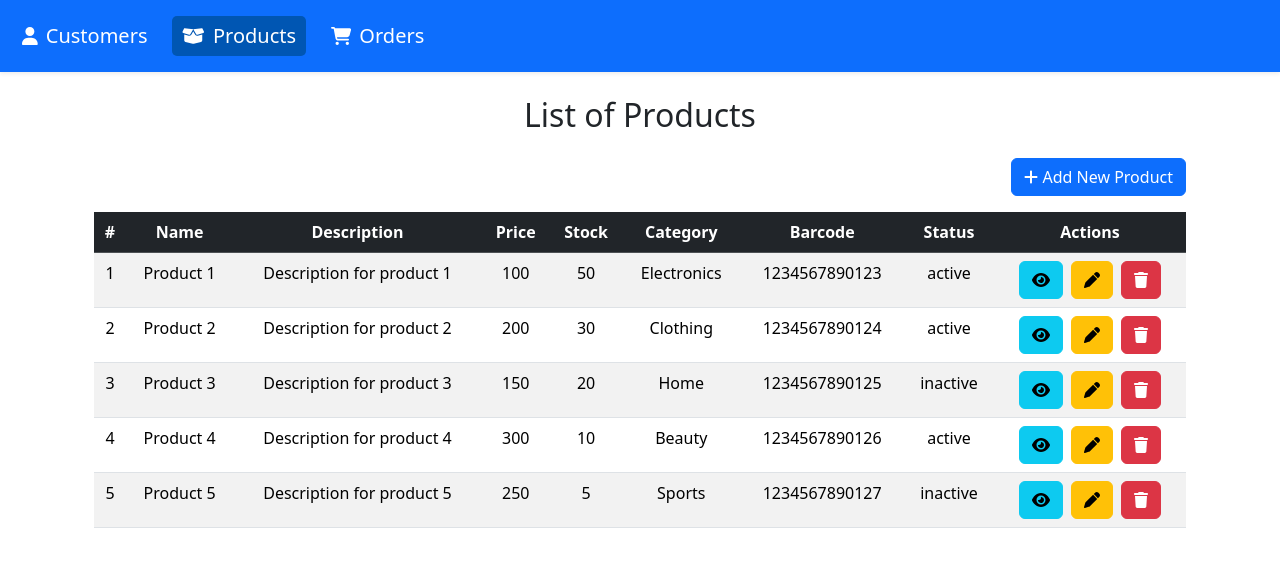
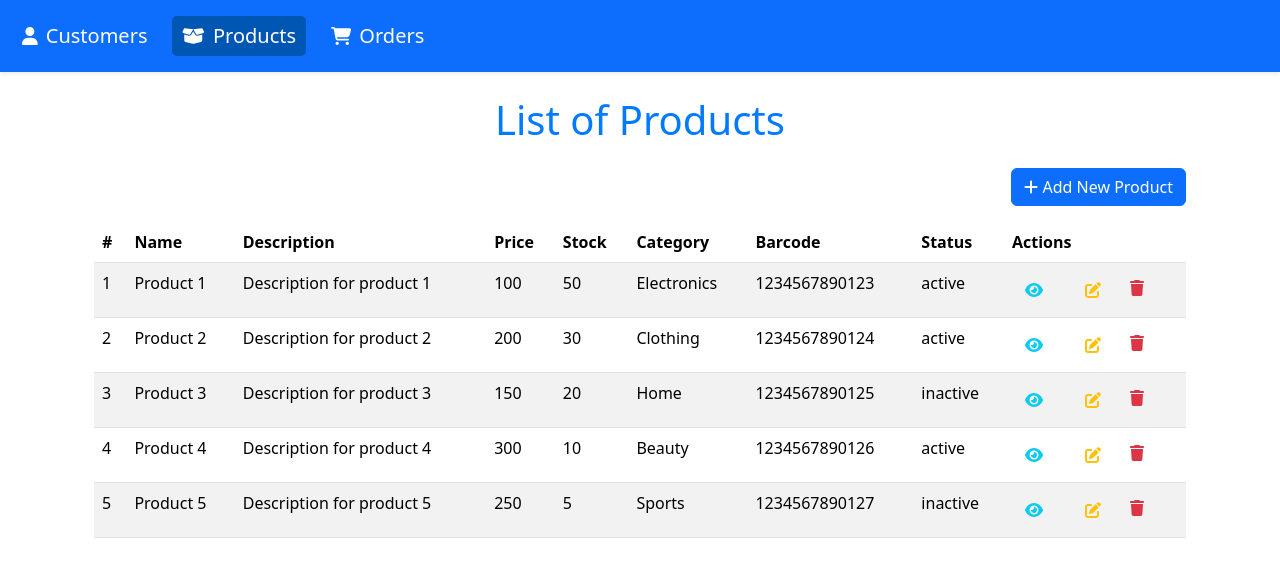
Before and after one commit to OusmaneLyDev/application-frontend-dynamique, a Vue app: page /products in a window 1280 px wide. Shown: the top 576 px of the page. Built offline with nearby package versions, Linux system fonts and the light colour scheme.

Commit message:
Unifier les buttons

```diff
--- a/src/router/index.js
+++ b/src/router/index.js
@@ -1,6 +1,5 @@
 import { createRouter, createWebHistory } from 'vue-router';
 import CustomersView from '@/views/CustomersView.vue';
-// import OrdersView from '@/views/OrdersView.vue';
 import ProductsView from '@/views/ProductsView.vue';
 import AddOrder from '../components/orders/AddOrder.vue';
 import ViewOrder from '../components/orders/ViewOrder.vue';
@@ -17,11 +16,6 @@ const routes = [
     component: CustomersView
   },
   { path: '/orders', name: 'ListOrders', component: ListOrder },
-  // {
-  //   path: '/orders',
-  //   name: 'Orders',
-  //   component: OrdersView
-  // },
   {
     path: '/order-view/:id',
     name: 'order-view',
--- a/src/views/CustomersView.vue
+++ b/src/views/CustomersView.vue
@@ -9,8 +9,8 @@
       </button>
     </div>
     <div class="table-responsive">
-      <table class="table table-striped table-hover text-center table-transparent">
-        <thead class="table-dark">
+      <table class="table table-striped">
+        <thead>
           <tr>
             <th>#</th>
             <th>Name</th>
@@ -27,16 +27,14 @@
             <td>{{ customer.address }}</td>
             <td>{{ customer.email }}</td>
             <td>{{ customer.phone }}</td>
-            <td>
-              <button class="btn btn-info me-2" @click="openModal('view', customer)">
+            <td class="actions">
+              <button class="btn btn-link text-info me-2" @click="openModal('view', customer)">
                 <font-awesome-icon :icon="['fas', 'eye']" />
               </button>
-              <button class="btn btn-warning me-2" @click="openModal('edit', customer)">
-                <font-awesome-icon :icon="['fas', 'pen']" />
+              <button class="btn btn-link text-warning me-2" @click="openModal('edit', customer)">
+                <font-awesome-icon icon="edit" class="text-warning me-2" />
               </button>
-              <button class="btn btn-danger" @click="confirmDelete(customer.id)">
-                <font-awesome-icon :icon="['fas', 'trash']" />
-              </button>
+              <font-awesome-icon icon="trash" class="text-danger cursor-pointer" @click="confirmDelete(order)" />
             </td>
           </tr>
         </tbody>
--- a/src/views/ProductsView.vue
+++ b/src/views/ProductsView.vue
@@ -9,8 +9,8 @@
       </button>
     </div>
     <div class="table-responsive">
-      <table class="table table-striped table-hover text-center table-transparent">
-        <thead class="table-dark">
+      <table class="table table-striped">
+        <thead>
           <tr>
             <th>#</th>
             <th>Name</th>
@@ -34,15 +34,13 @@
             <td>{{ product.barcode }}</td>
             <td>{{ product.status }}</td>
             <td class="actions">
-              <button class="btn btn-info me-2" @click="openModal('view', product)">
-                <font-awesome-icon :icon="['fas', 'eye']" />
+              <button class="btn btn-link text-info me-2" @click="openModal('view', product)">
+                <font-awesome-icon icon="eye" class="text-info me-2" />
               </button>
-              <button class="btn btn-warning me-2" @click="openModal('edit', product)">
-                <font-awesome-icon :icon="['fas', 'pen']" />
+              <button class="btn btn-link text-warning me-2" @click="openModal('edit', product)">
+                <font-awesome-icon icon="edit" class="text-warning me-2" />
               </button>
-              <button class="btn btn-danger" @click="confirmDelete(product.id)">
-                <font-awesome-icon :icon="['fas', 'trash']" />
-              </button>
+              <font-awesome-icon icon="trash" class="text-danger cursor-pointer" @click="confirmDelete(order)" />
             </td>
           </tr>
         </tbody>
@@ -174,7 +172,7 @@ const handleSubmit = () => {
   closeModal();
 };
 
-// Confirm delete action
+// Confirm deletion
 const confirmDelete = (id) => {
   if (confirm('Are you sure you want to delete this product?')) {
     products.value = products.value.filter(product => product.id !== id);
@@ -184,16 +182,20 @@ const confirmDelete = (id) => {
 // Close modal
 const closeModal = () => {
   showModal.value = false;
-  modalType.value = '';
 };
-
 </script>
 
 <style scoped>
+.table-transparent {
+  background-color: rgba(255, 255, 255, 0.8);
+}
+.table-transparent th, .table-transparent td {
+  border: none;
+}
 .title {
-  font-size: 2rem;
+  color: #007bff;
 }
-.table-transparent {
-  background-color: transparent;
+.cursor-pointer {
+  cursor: pointer;
 }
 </style>
```
Also changed, not shown: src/views/OrdersView.vue (deleted, +0 -99 lines).
